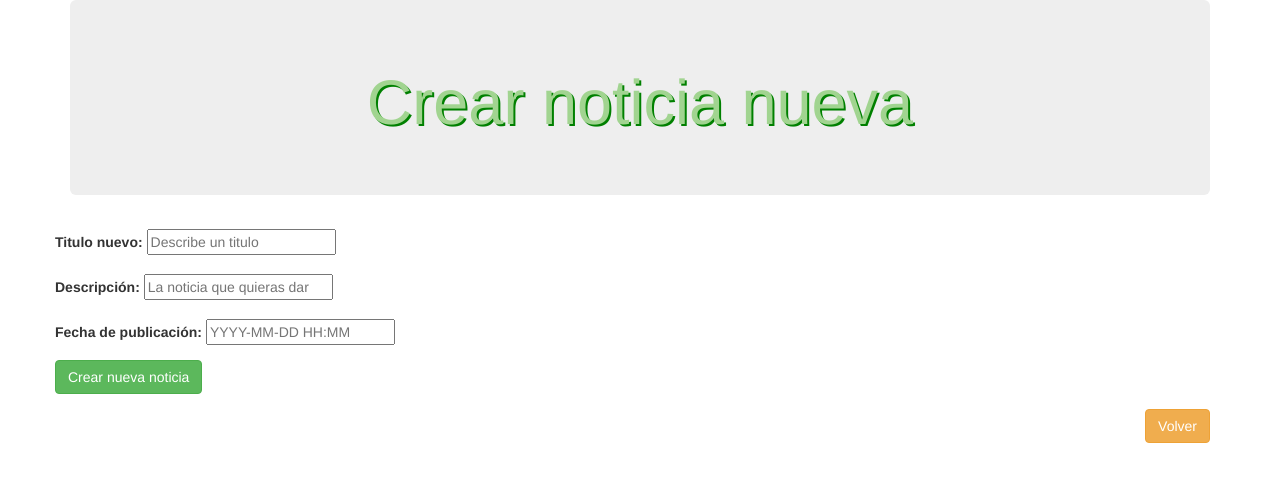
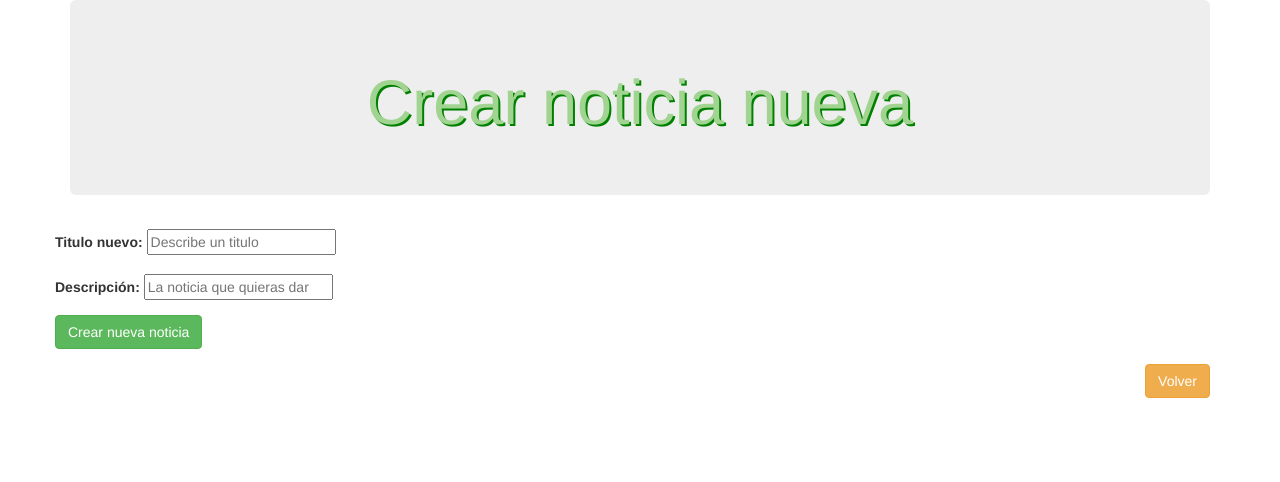
Before and after one commit to iPablo/FormacionDjango, a Django app: a page that uses proyectoinicio/templates/proyectoinicio/creaNoticia.html in a window 1280 px wide. Shown: the top 482 px of the page. Run offline with Django 3.2, Linux system fonts and the light colour scheme; some libraries are stand-ins or nearby versions.

Commit message:
Añadido el proyecto entero

```diff
--- a/proyectoinicio/templates/proyectoinicio/creaNoticia.html
+++ b/proyectoinicio/templates/proyectoinicio/creaNoticia.html
@@ -21,10 +21,6 @@
         <label class="control-label" for="description">Descripción:</label>
         <input id= "description" type="text" name="description" placeholder="La noticia que quieras dar"/>
     </div>
-     <div class="form-group">
-        <label class="control-label" for="fecha">Fecha de publicación:</label>
-        <input id= "fecha" type="datetime" name="fecha" placeholder="YYYY-MM-DD HH:MM"/>
-    </div>
       {% if mensaje_error %}
         <h6 style="color: red;">{{  mensaje_error }}, recuerda respetar los formatos.</h6>
       {% endif %}
--- a/proyectoinicio/views.py
+++ b/proyectoinicio/views.py
@@ -9,6 +9,7 @@ from django.core.urlresolvers import reverse
 from django.views import generic
 from django.utils import timezone
 from django.core.exceptions import ValidationError
+import datetime
 
 def index(request):
 	return render(request, 'proyectoinicio/index.html')
@@ -82,7 +83,7 @@ def crear(request):
 	try:
 		titulo=request.POST['title']
 		descripcion=request.POST['description']
-		fecha=request.POST['fecha']
+		fecha=timezone.now()
 		noticia = NewsItem(title=titulo, description=descripcion, publish_date=fecha)
 		noticia.save()
 		mensaje_confirmacion = "Se ha añadido la noticia correctamente. ¡Enhorabuena!"
```
Also changed, not shown: db.sqlite3, 1 other file.
